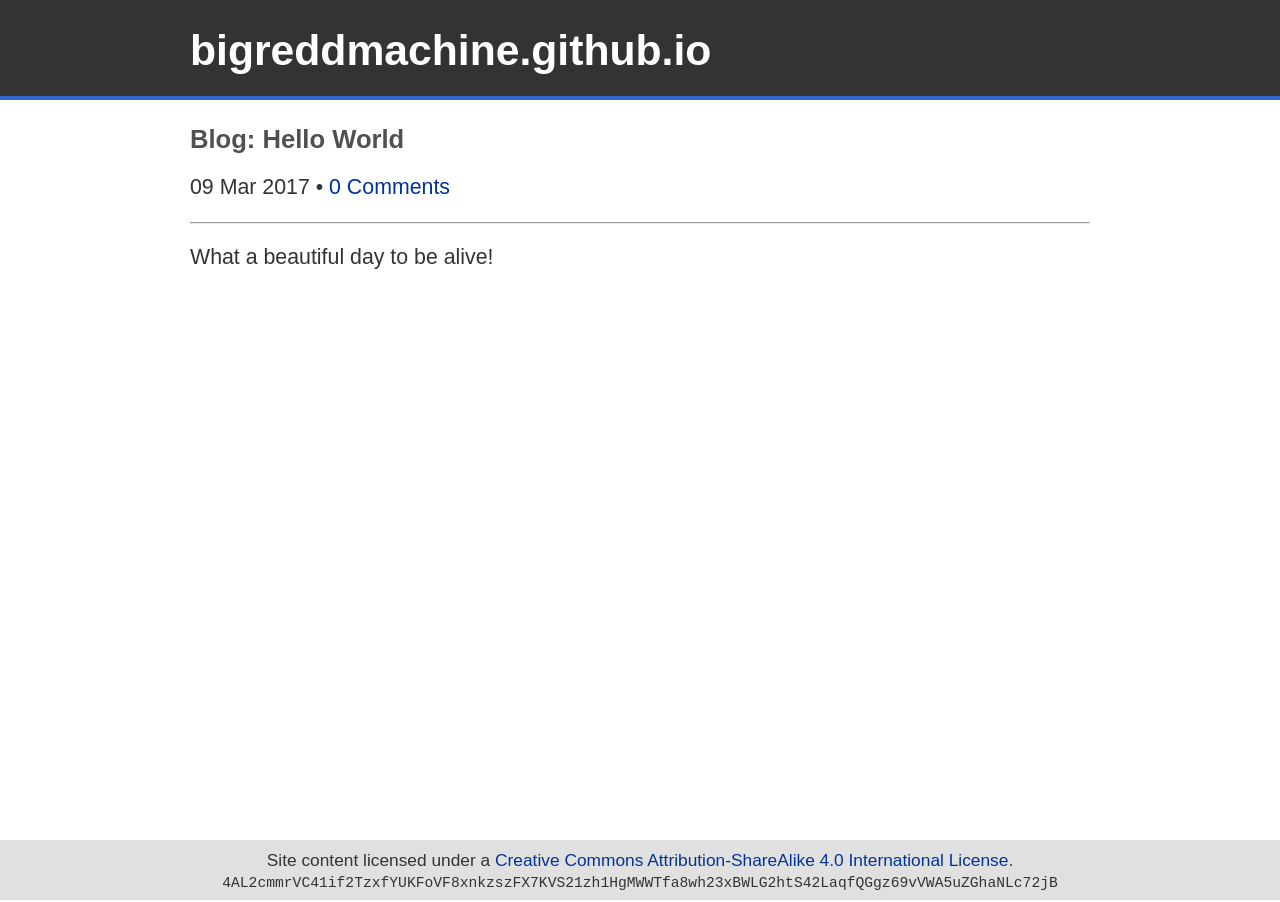
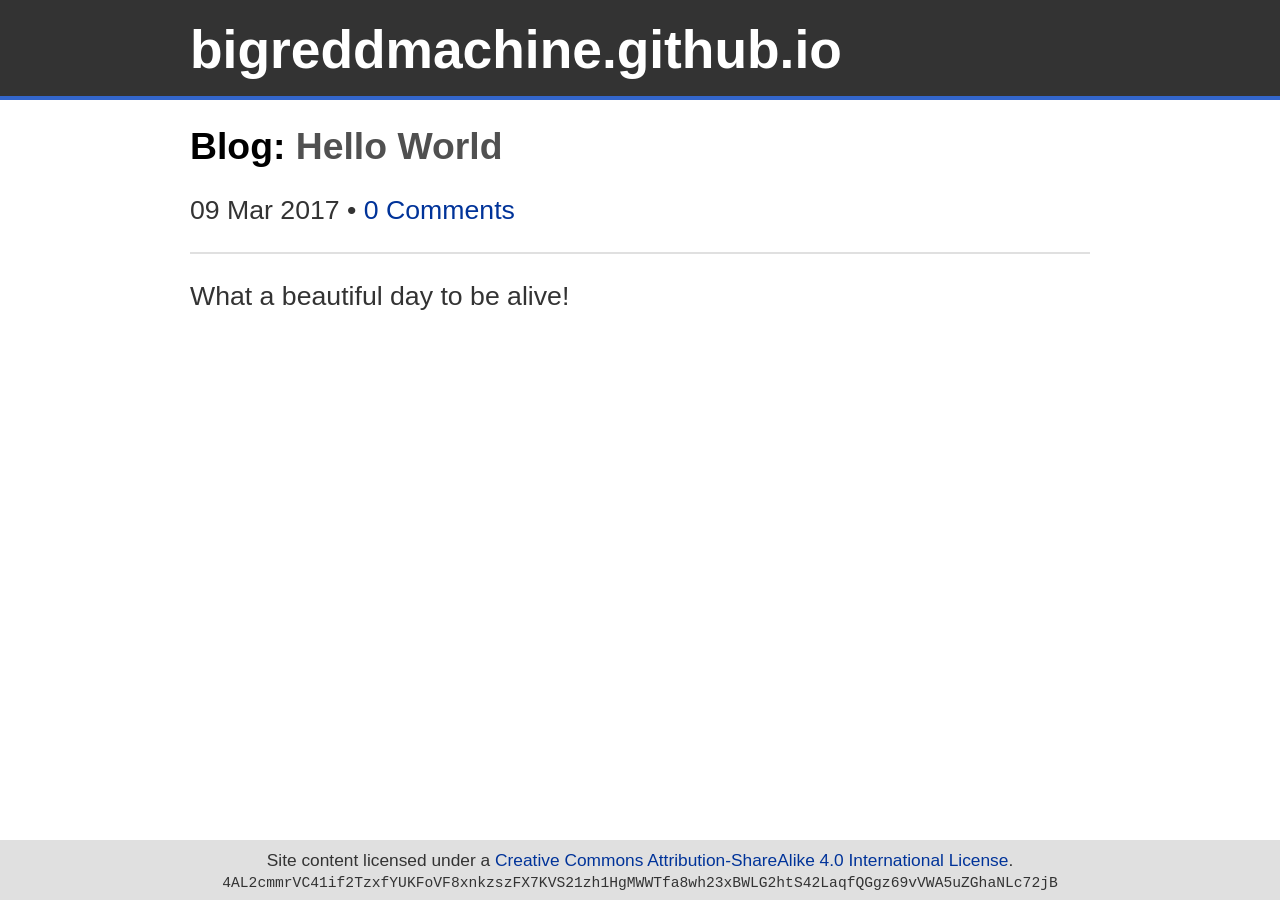
Before and after one commit to bigreddmachine/bigreddmachine.github.io, a Jekyll site: the page built from _posts/2017-03-09-hello-world.md, in a window 1280 px wide. Built offline with Jekyll 4.4.1, drawn with Linux system fonts in a browser that asks for light colours; comment, search, counter and statistics services are not loaded.

Commit message:
Updating layout and style.

```diff
--- a/_layouts/post.html
+++ b/_layouts/post.html
@@ -2,8 +2,8 @@
 layout: default
 ---
 
-<h3><span class="black">Blog:</span> {{ page.title }}</h3>
-<p class="gray">
+<h2><span class="black">Blog:</span> {{ page.title }}</h2>
+<p>
     {{ page.date | date_to_string }}
     {% if page.comments %} • <a href="https://bigreddmachine.github.io{{ page.url }}#disqus_thread">0 Comments</a>{% endif %}
 </p>
--- a/css/main.css
+++ b/css/main.css
@@ -3,7 +3,7 @@ html {
     left: 0;
     width: 100%;
     height: 100vh;
-    font-size: 16pt;
+    font-size: 20pt;
     font-family: Arial, Helvetica, sans-serif;
     color: #333333;
 }
@@ -26,6 +26,8 @@ a:link, a:visited, a:hover, a:active { text-decoration: none; }
 a:link, a:visited { color: #003399; }
 a:hover { color: #3366CC; }
 a:active { color: #6699FF; }
+
+hr { border: 1px solid #E0E0E0; }
 
 header, footer, .page-content {
     width: 100%;
@@ -66,6 +68,7 @@ header .content-container h1 a { color: #FFFFFF; }
 footer .content-container { padding: 10px 20px; overflow: hidden; }
 
 .center { text-align: center; }
+.black { color: #000000; }
 
 .blog-post {
     margin: 0;
```
